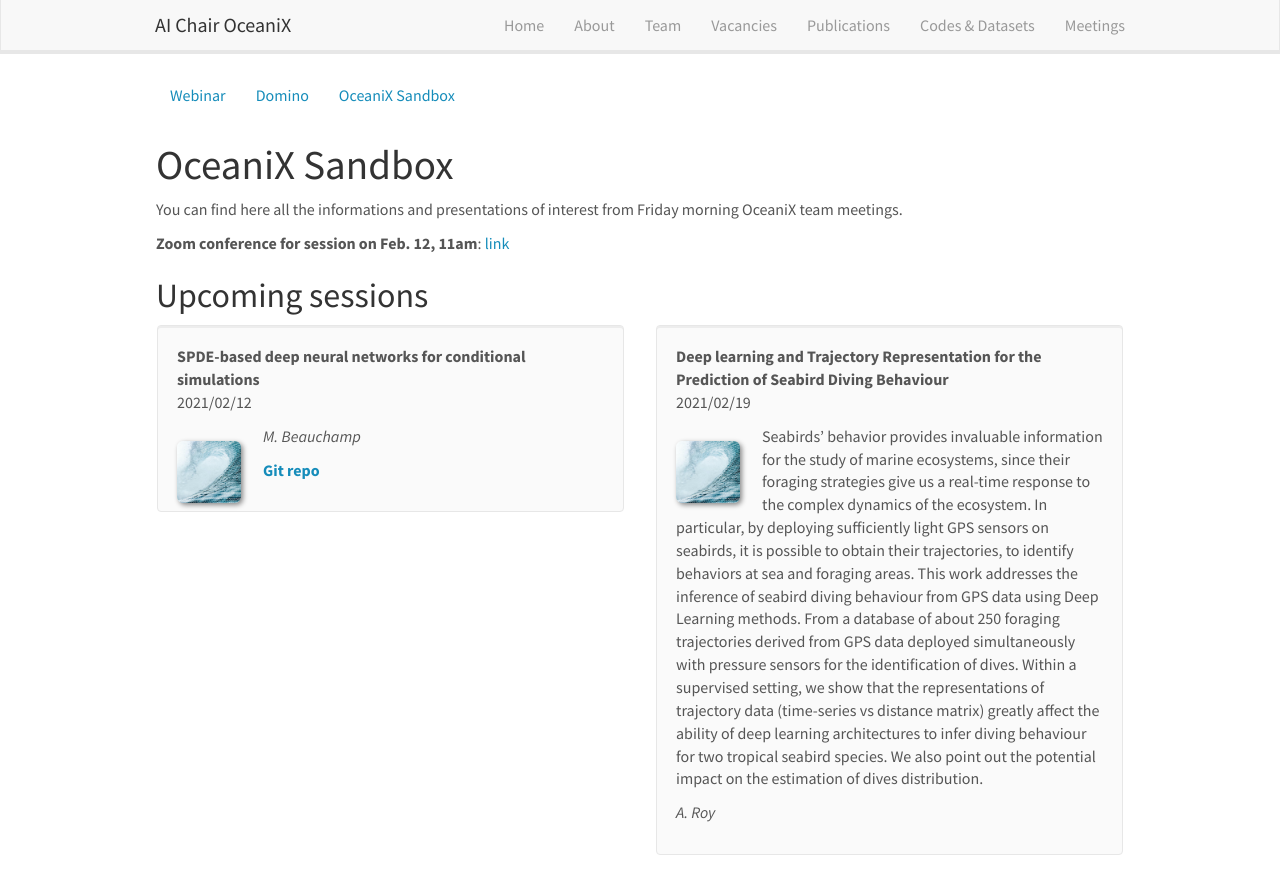
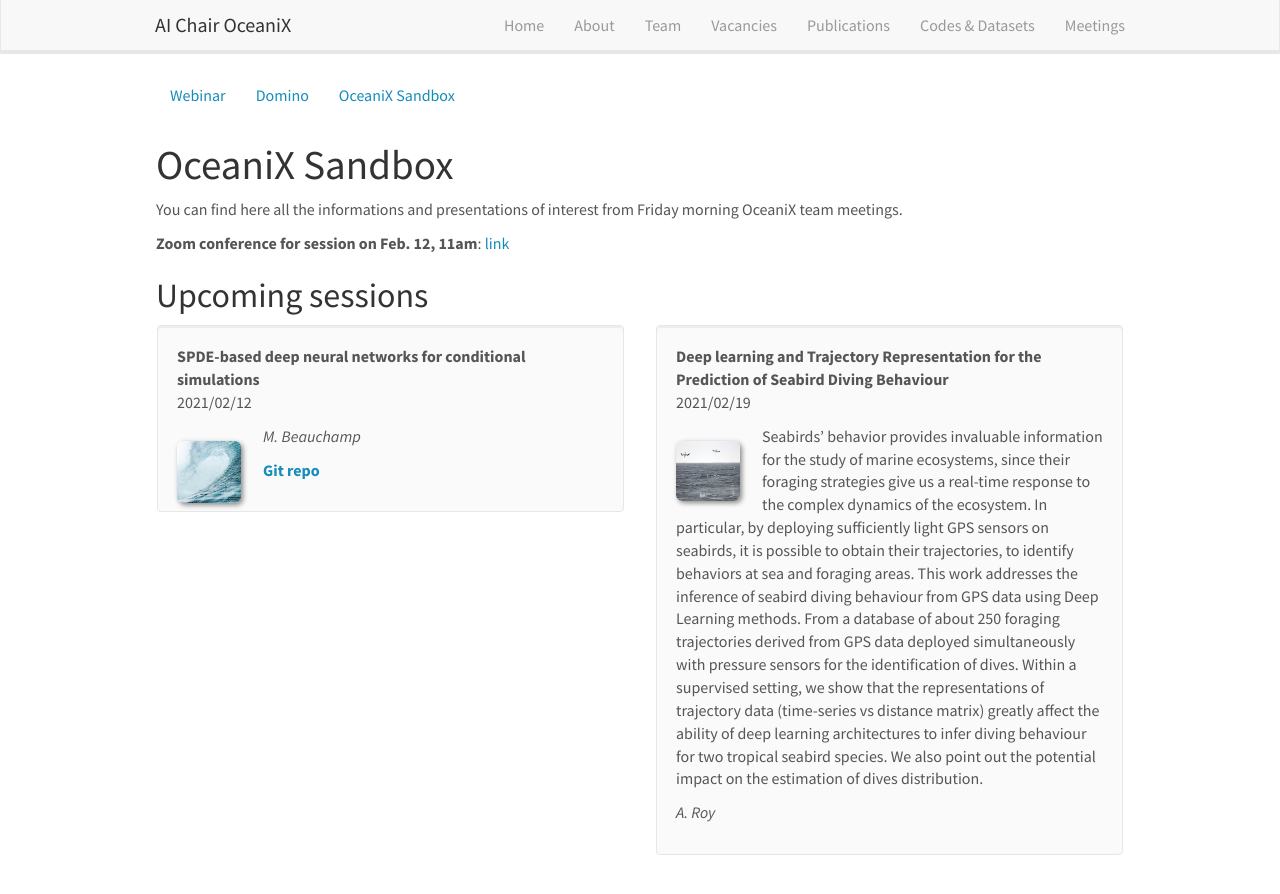
Before and after one commit to CIA-Oceanix/CIA-Oceanix.github.io, a Jekyll site: the page built from _pages/oceanix_sandbox.md, in a window 1280 px wide and 900 px high. Shown: the top 894 px of the window. Built offline with Jekyll 4.4.1, drawn with Linux system fonts in a browser that asks for light colours; nearby versions of some CDN libraries.

Commit message:
Update sandbox_list.yml

```diff
--- a/_data/sandbox_list.yml
+++ b/_data/sandbox_list.yml
@@ -15,7 +15,7 @@
   news2:
 
 - title: "Deep learning and Trajectory Representation for the Prediction of Seabird Diving Behaviour"
-  image: default.jpg
+  image: amedee.jpg
   description: Seabirds’ behavior provides invaluable information for the study of marine ecosystems, since their foraging strategies give us a real-time response to the complex dynamics of the ecosystem. In particular, by deploying sufficiently light GPS sensors on seabirds, it is possible to obtain their trajectories, to identify behaviors at sea and foraging areas. This work addresses the inference of seabird diving behaviour from GPS data using Deep Learning methods. From a database of about 250 foraging trajectories derived from GPS data deployed simultaneously with pressure sensors for the identification of dives. Within a supervised setting, we show that the representations of trajectory data (time-series vs distance matrix) greatly affect the ability of deep learning architectures to infer diving behaviour for two tropical seabird species. We also point out the potential impact on the estimation of dives distribution.
   date: 2021/02/19
   authors: A. Roy
```
